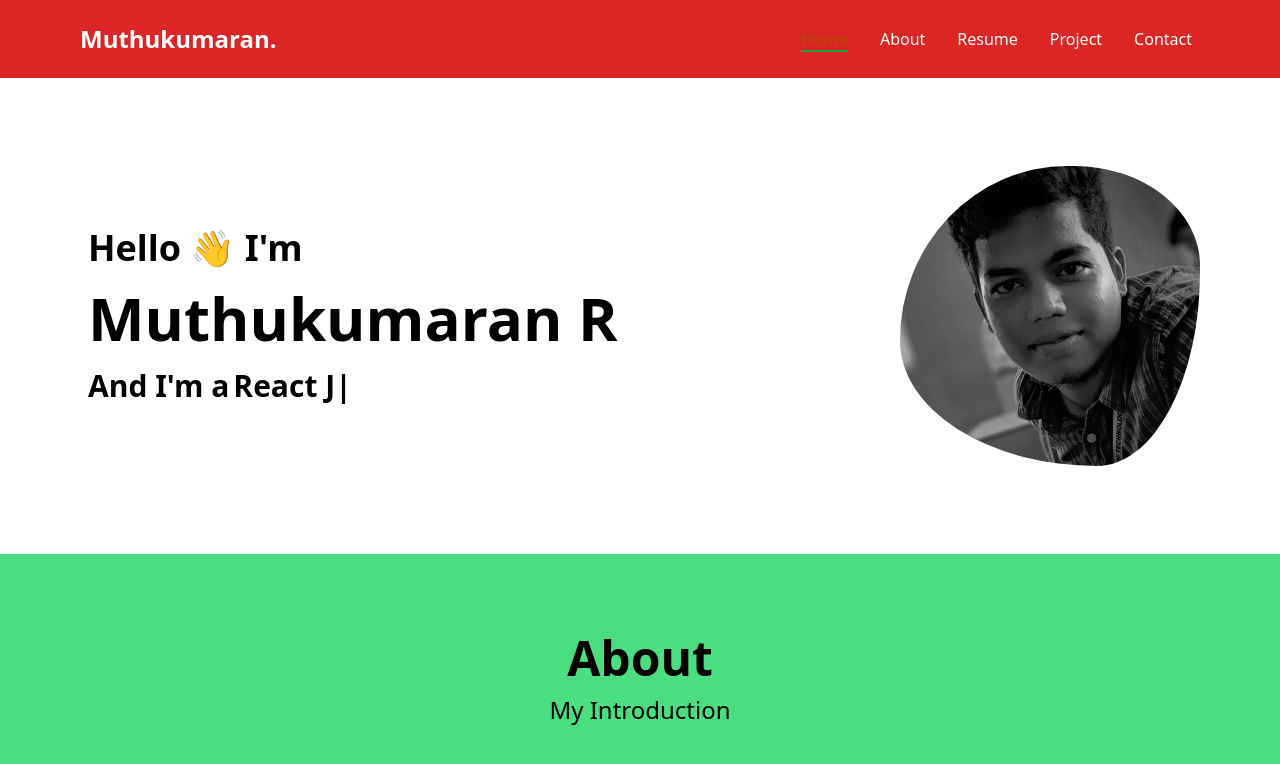
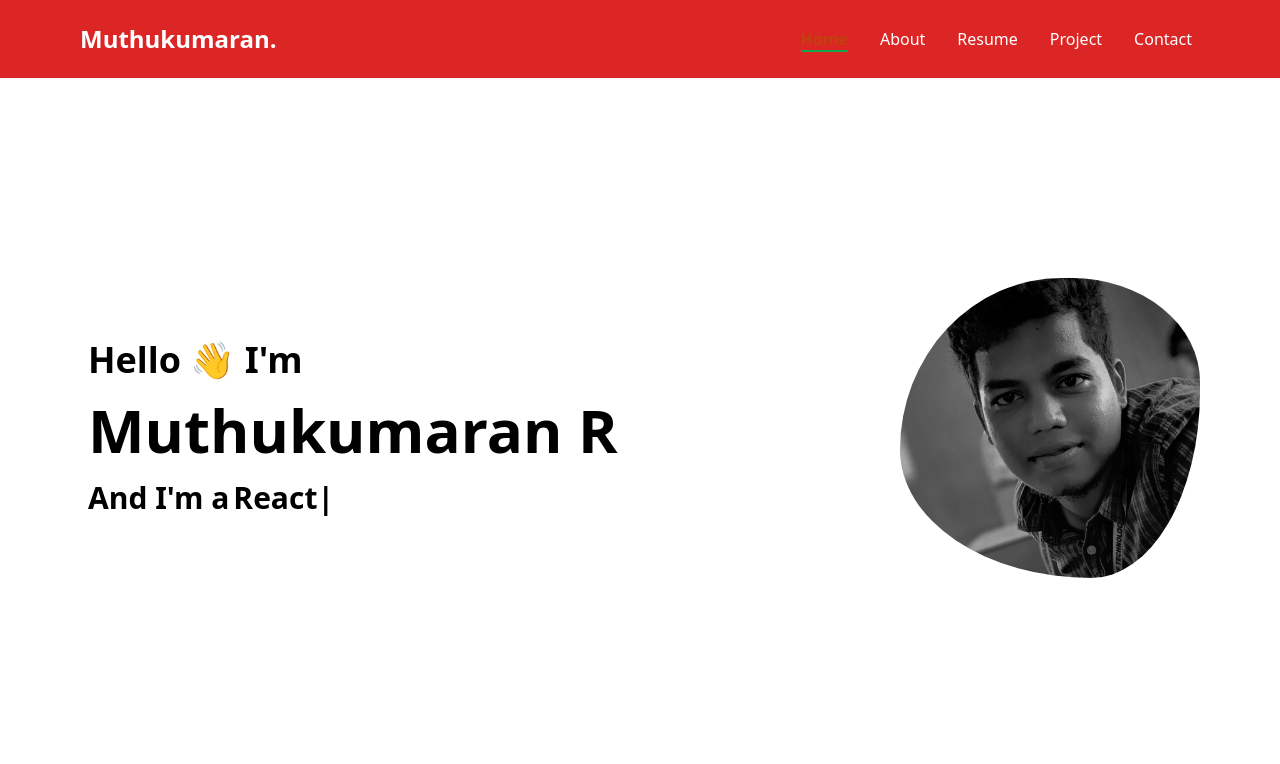
Before and after one commit to muthu050700/Muthukumaran-R-Protfolio, a React (Vite) app: page / in a window 1280 px wide. Shown: the top 764 px of the page. Built offline with nearby package versions, Linux system fonts and the light colour scheme.

Commit message:
checking

```diff
--- a/src/Components/About.jsx
+++ b/src/Components/About.jsx
@@ -78,7 +78,7 @@ const About = () => {
     //   </div>
     // </div>
     <>
-      <div className=" py-10 md:py-20 bg-green-400 container mx-auto flex flex-col justify-center">
+      <div className=" py-16 md:py-20 bg-green-400 container mx-auto flex flex-col justify-center">
         <div className="flex flex-col items-center mb-10">
           <h1 className="font-bold text-3xl md:text-4xl lg:text-5xl">About</h1>
           <p className="font-medium text-lg md:text-xl lg:text-2xl md:pt-2 lg:pt-3">
--- a/src/Components/Home.jsx
+++ b/src/Components/Home.jsx
@@ -3,7 +3,7 @@ import { Fade } from "react-awesome-reveal";
 const Home = () => {
   return (
     <>
-      <div className=" bg-white text-black py-32 md:py-20 mt-[78px] container mx-auto flex flex-col justify-center gap-10 lg:flex-row md:items-center ">
+      <div className=" bg-white text-black py-32 md:py-24  lg:py-44 xl:py-48 mt-[78px] container mx-auto flex flex-col justify-center gap-10 lg:flex-row md:items-center ">
         {/* Left side content */}
         <div className="flex flex-col ml-2 gap-2 lg:flex-1 lg:gap-5  lg:pl-20">
           <p className="font-bold text-2xl md:text-3xl lg:text-4xl">
```
